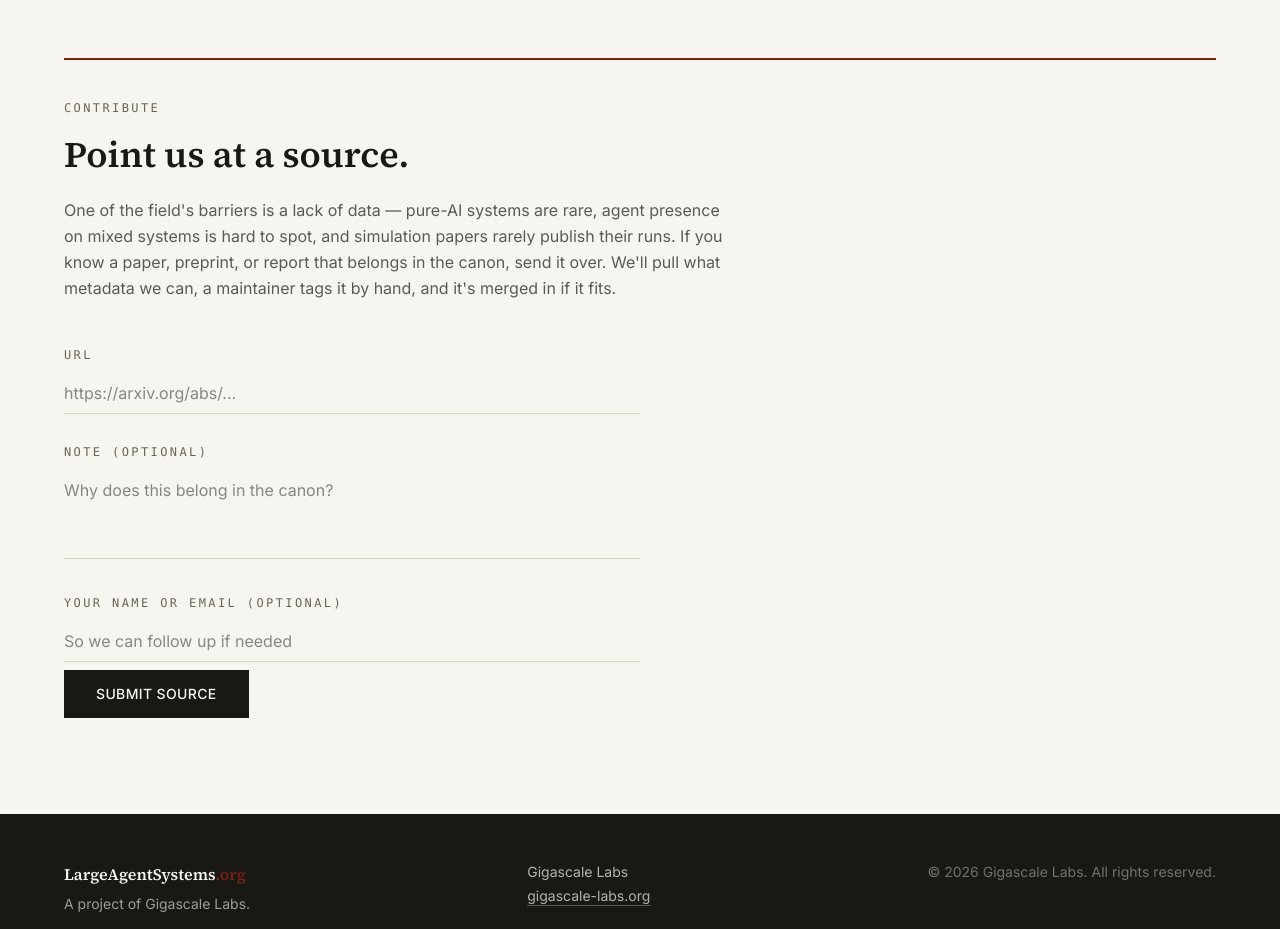
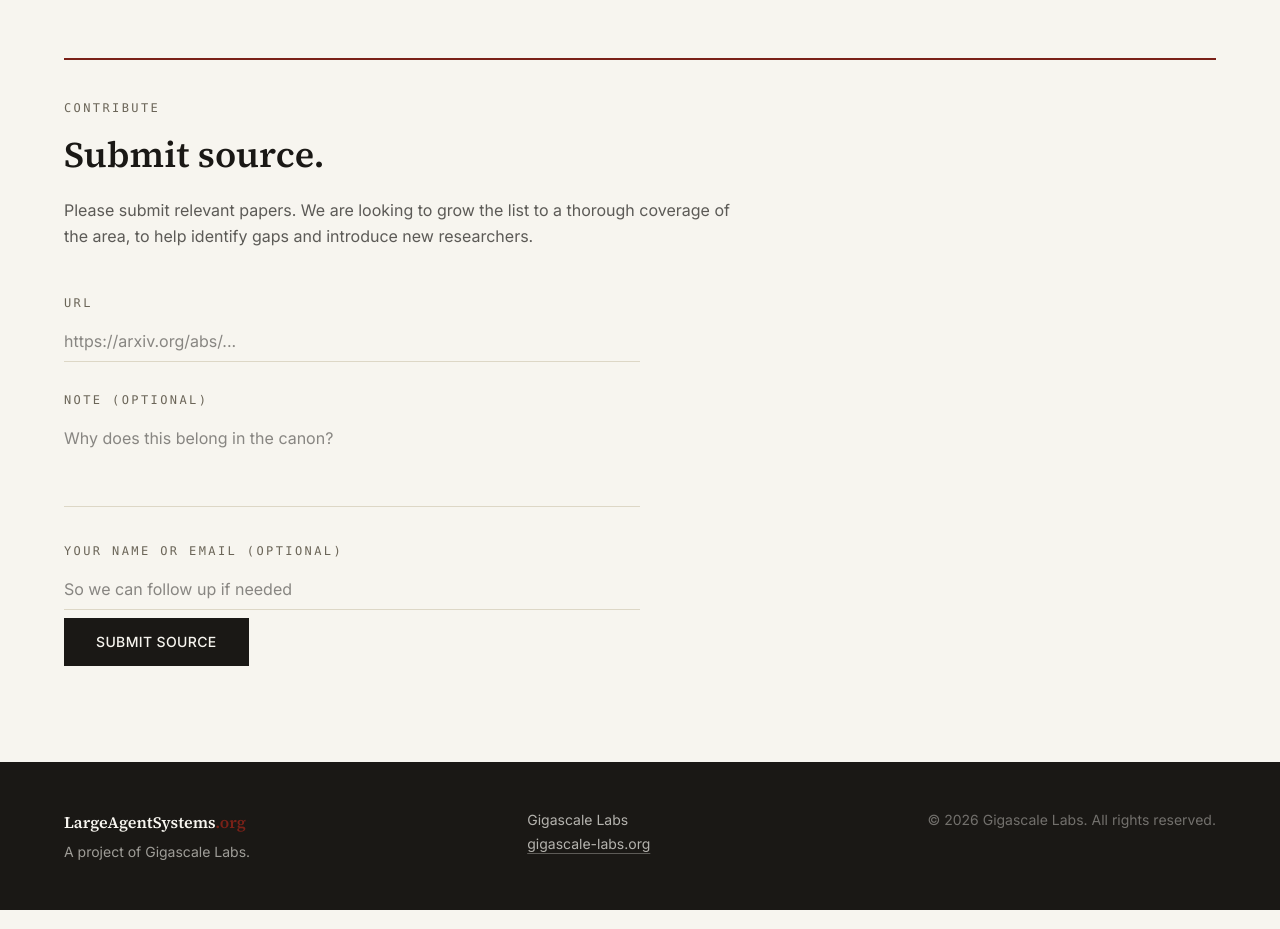
Before and after one commit to Gigascale-Labs/largeagentsystems.org, a Next.js app: page /sources in a window 1280 px wide. Shown: the part 1560-2489 px from the top of the page. Built offline with nearby package versions, Linux system fonts and the light colour scheme.

Commit message:
feat: rename contribute section to Submit source with new copy

```diff
--- a/app/sources/page.tsx
+++ b/app/sources/page.tsx
@@ -41,15 +41,12 @@ export default function SourcesPage() {
               Contribute
             </p>
             <h2 className="mt-4 max-w-2xl font-serif text-3xl font-semibold leading-tight md:text-4xl">
-              Point us at a source.
+              Submit source.
             </h2>
             <p className="mt-5 max-w-2xl text-base leading-relaxed text-foreground/70">
-              One of the field&apos;s barriers is a lack of data — pure-AI
-              systems are rare, agent presence on mixed systems is hard to
-              spot, and simulation papers rarely publish their runs. If you
-              know a paper, preprint, or report that belongs in the canon,
-              send it over. We&apos;ll pull what metadata we can, a
-              maintainer tags it by hand, and it&apos;s merged in if it fits.
+              Please submit relevant papers. We are looking to grow the list
+              to a thorough coverage of the area, to help identify gaps and
+              introduce new researchers.
             </p>
             <div className="mt-10">
               <ContributeForm />
```
